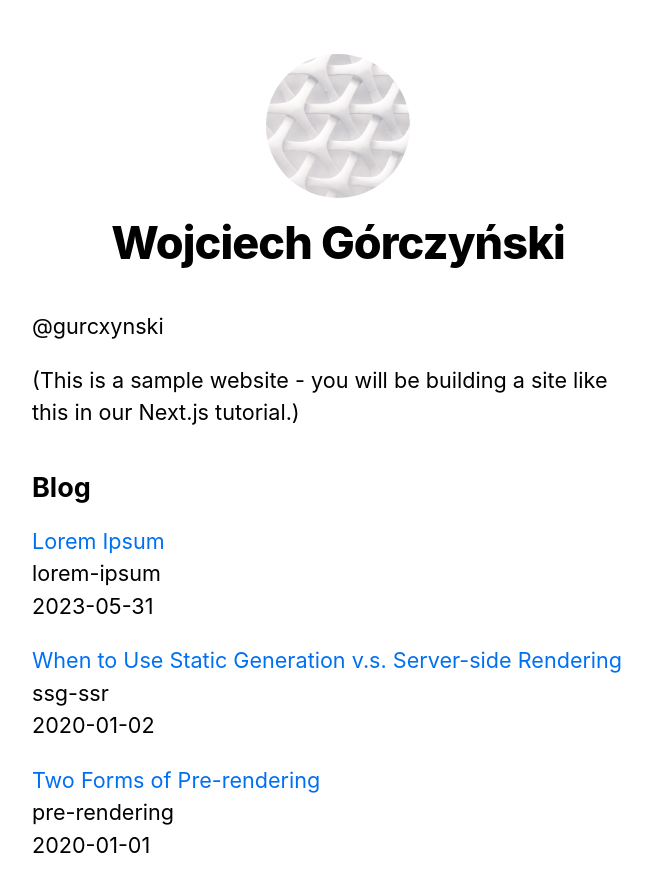
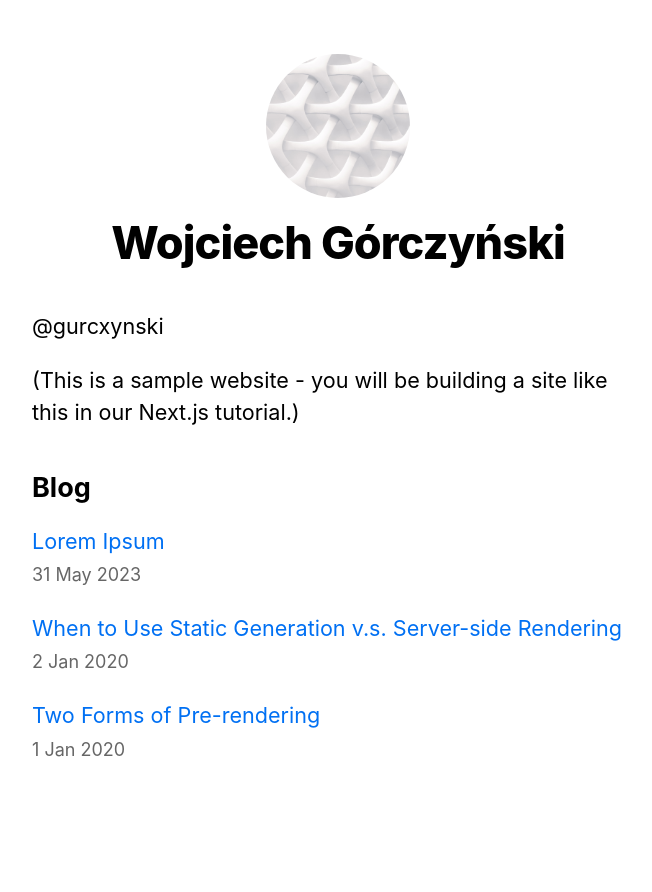
Before and after one commit to gurcxynski/gurcxynski.dev, a Next.js app: page / in a window 1280 px wide. Shown: the top 892 px of the page, without its empty margins (302-954 px from the left). Built offline with nearby package versions, Linux system fonts and the light colour scheme.

Commit message:
Polished page with CSS

```diff
--- /dev/null
+++ b/components/date.tsx
@@ -0,0 +1,6 @@
+import { parseISO, format } from 'date-fns';
+
+export default function Date({ dateString } : { dateString : string }) {
+  const date = parseISO(dateString);
+  return <time dateTime={dateString}>{format(date, 'd LLL yyyy')}</time>;
+}
--- a/package.json
+++ b/package.json
@@ -12,6 +12,7 @@
     "@types/node": "20.2.5",
     "@types/react": "18.2.7",
     "@types/react-dom": "18.2.4",
+    "date-fns": "^2.30.0",
     "eslint": "8.41.0",
     "eslint-config-next": "13.4.4",
     "gray-matter": "^4.0.3",
--- a/pages/index.tsx
+++ b/pages/index.tsx
@@ -3,6 +3,7 @@ import Layout, { siteTitle } from '../components/layout'
 import utilStyles from '../styles/utils.module.css'
 import Link from 'next/link'
 import { getSortedPostsData } from '../lib/posts';
+import Date from '../components/date'
 
 export async function getStaticProps() {
   const allPostsData = getSortedPostsData();
@@ -31,9 +32,9 @@ export default function Home( { allPostsData } : { allPostsData : {id : string,
             <li className={utilStyles.listItem} key={id}>
               <Link href={`posts/${id}`}> {title} </Link>
               <br />
-              {id}
-              <br />
-              {date}
+              <small className={utilStyles.lightText}>
+              <Date dateString={date} />
+              </small>
             </li>
           ))}
         </ul>
```
Also changed, not shown: pages/posts/[id].tsx (+10 -4 lines), lib/posts.ts (renamed from lib/posts.tsx), 1 other file (tests, documents, lock files or other folders).
